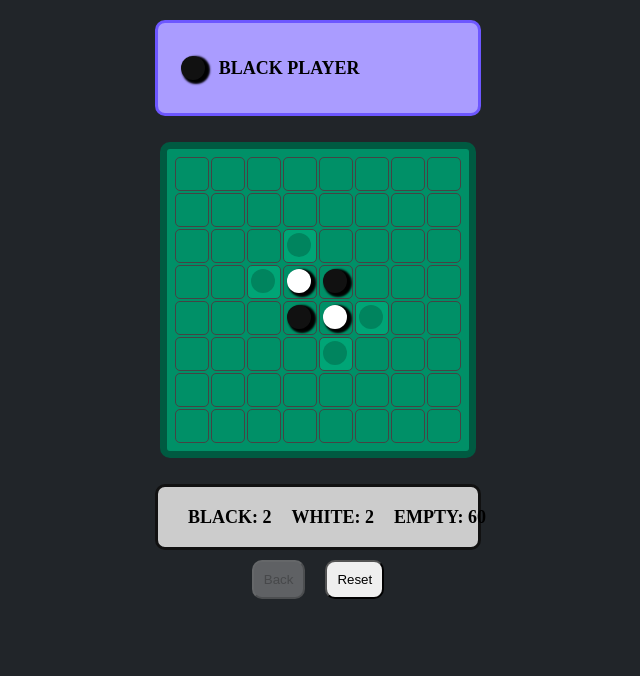
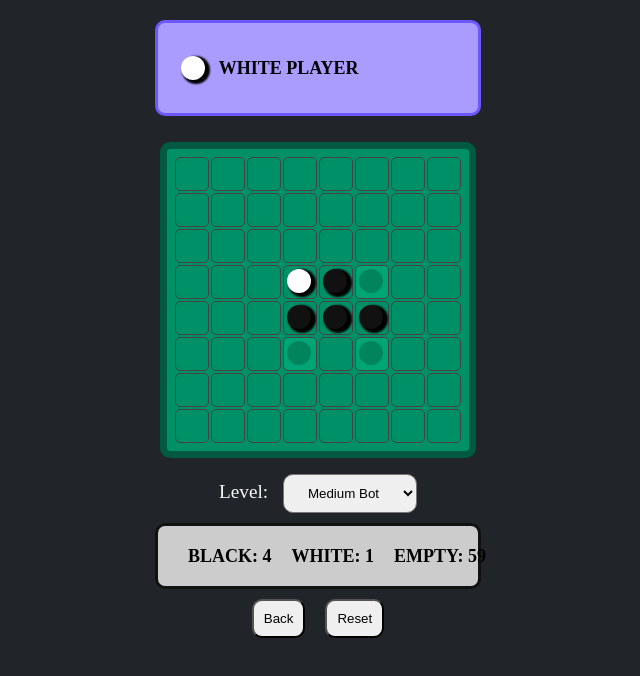
Before and after one commit to guilhermeasn/othello, a React (Create React App) app: page / in a window 1280 px wide. Shown: the top 676 px of the page, without its empty margins (322-962 px from the left). Built offline with nearby package versions, Linux system fonts and the light colour scheme.

Commit message:
bot init

```diff
--- a/src/App.tsx
+++ b/src/App.tsx
@@ -1,15 +1,33 @@
 import { useEffect, useState } from "react";
 import Board from "./Board";
-import Othello, { NextMove, Status } from "./Othello";
+import bot, { Level, randomInt } from "./Bot";
+import Othello, { NextMove, Player, Status } from "./Othello";
 
 export default function App() {
 
+    const [ user, setUser ] = useState<Player>();
+    const [ level, setLevel ] = useState<Level | 'alone'>('medium');
     const [ othello, setOthello ] = useState<Othello>(new Othello());
     const [ nextMove, setNextMove ] = useState<NextMove>(null);
 
     const status = othello.getStatus();
 
-    useEffect(() => setNextMove(othello.getNextMove()), [ othello ]);
+    useEffect(() => {
+        setUser(randomInt(0, 1) ? 'black' : 'white');
+        setNextMove(othello.getNextMove());
+    }, [ othello ]);
+
+    useEffect(() => {
+        if(nextMove && level !== 'alone' && nextMove.player !== user) {
+            setTimeout(() => {
+                    setNextMove(othello.makeMove(bot({
+                    board: othello.getBoard(),
+                    next: nextMove,
+                    level
+                })));
+            }, 1000);
+        }
+    }, [level, nextMove, othello, user]);
 
     return (
 
@@ -34,9 +52,19 @@ export default function App() {
 
             <Board
                 data={ othello.getBoard() }
-                movies={ nextMove === null ? [] : nextMove.moves }
+                movies={ nextMove === null || (level !== 'alone' && nextMove.player !== user) ? [] : nextMove.moves }
                 onClick={ position => setNextMove(othello.makeMove(position)) }
             />
+
+            <div>
+                <label>Level:&nbsp;</label>
+                <select value={ level } onChange={ input => setLevel(input.target.value as Level) }>
+                    <option value='alone'>Alone</option>
+                    <option value='easy'>Easy Bot</option>
+                    <option value='medium'>Medium Bot</option>
+                    <option value='hard'>Hard Bot</option>
+                </select>
+            </div>
 
             <div className="status">
                 { Object.keys(status).map(k => (
--- /dev/null
+++ b/src/Bot.ts
@@ -0,0 +1,34 @@
+import type { Board, NextMove, Position } from "./Othello";
+
+export type Level = 'easy' | 'medium' | 'hard';
+
+export type BotProps = {
+    board : Board;
+    next  : NonNullable<NextMove>;
+    level : Level;
+};
+
+function easy(props : BotProps) : Position {
+    const random : number = randomInt(1, props.next.moves.length);
+    return props.next.moves[random - 1];
+}
+
+function medium(props : BotProps) : Position {
+    return { row: 0, col: 0 };
+}
+
+function hard(props : BotProps) : Position {
+    return { row: 0, col: 0 };
+}
+
+export default function bot(props : BotProps) : Position {
+    switch(props.level) {
+        case 'easy'   : return easy(props);
+        case 'medium' : return easy(props);
+        case 'hard'   : return easy(props);
+    }
+}
+
+export function randomInt(min : number, max : number) : number {
+    return Math.floor(Math.random() * (max - min + 1) + min);
+}
--- a/src/style.css
+++ b/src/style.css
@@ -137,3 +137,14 @@ button {
     padding: 10px;
     border-radius: 10px;
 }
+
+label {
+    color: #f7f8f9;
+    font-size: larger;
+    margin-right: 10px;
+}
+
+select {
+    padding: 10px 20px;
+    border-radius: 10px;
+}
```
Also changed, not shown: public/manifest.json, 1 other file (tests, documents, lock files or other folders).
